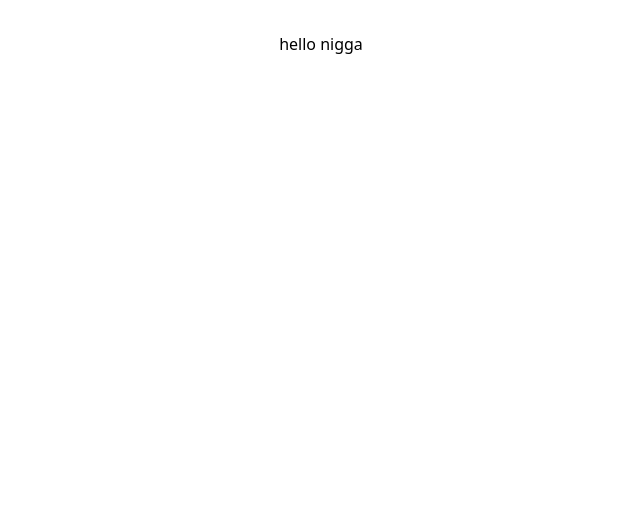
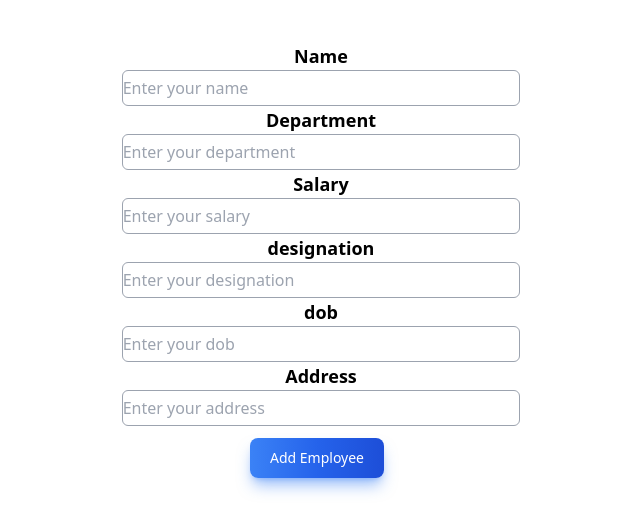
Before and after one commit to Benjamin2602/Employee_management, a React (Vite) app in the folder client/: page / in a window 1280 px wide. Shown: the top 532 px of the page, without its empty margins (319-959 px from the left). Built offline with nearby package versions, Linux system fonts and the light colour scheme.

Commit message:
Form is created

```diff
--- a/client/src/App.jsx
+++ b/client/src/App.jsx
@@ -1,10 +1,14 @@
 import "./App.css";
+import { BrowserRouter, Routes, Route } from "react-router-dom";
+import Home from "./components/Home";
 
 function App() {
   return (
-    <div>
-      <h1> hello nigga </h1>
-    </div>
+    <BrowserRouter>
+      <Routes>
+      <Route path="/" element={<Home/>} />
+      </Routes>
+    </BrowserRouter>
   );
 }
 
--- a/client/src/components/Home.jsx
+++ b/client/src/components/Home.jsx
@@ -0,0 +1,57 @@
+const Home = () => {
+  return (
+    <div className="flex flex-col justify-center">
+      <div className="flex flex-col p-2.5 items-center">
+        <label htmlFor="name" className="text-lg font-bold">
+          Name
+        </label>
+        <input
+          type="text"
+          id="name"
+          placeholder="Enter your name"
+          className="h-9 w-1/3 border border-gray-400 rounded-md"
+        />
+        <label className="text-lg font-bold">Department</label>
+        <input
+          type="text"
+          id="department"
+          placeholder="Enter your department"
+          className="h-9 w-1/3 border border-gray-400 rounded-md"
+        />
+        <label className="text-lg font-bold">Salary</label>
+        <input
+          type="number"
+          id="salary"
+          placeholder="Enter your salary"
+          className="h-9 w-1/3 border border-gray-400 rounded-md"
+        />
+        <label className="text-lg font-bold">designation</label>
+        <input
+          type="text"
+          id="age"
+          placeholder="Enter your designation"
+          className="h-9 w-1/3 border border-gray-400 rounded-md"
+        />
+        <label className="text-lg font-bold">dob</label>
+        <input
+          type="text"
+          id="dob"
+          placeholder="Enter your dob"
+          className="h-9 w-1/3 border border-gray-400 rounded-md"
+        />
+        <label className="text-lg font-bold">Address</label>
+        <input
+          type="text"
+          id="address"
+          placeholder="Enter your address"
+          className="h-9 w-1/3 border border-gray-400 rounded-md"
+        />
+        <button className="text-white bg-gradient-to-r from-blue-500 via-blue-600 to-blue-700 hover:bg-gradient-to-br focus:ring-4 focus:outline-none focus:ring-blue-300 dark:focus:ring-blue-800 shadow-lg shadow-blue-500/50 dark:shadow-lg dark:shadow-blue-800/80 font-medium rounded-lg text-sm px-5 py-2.5 text-center me-2 mt-3">
+          Add Employee
+        </button>
+      </div>
+    </div>
+  );
+};
+
+export default Home;
```
